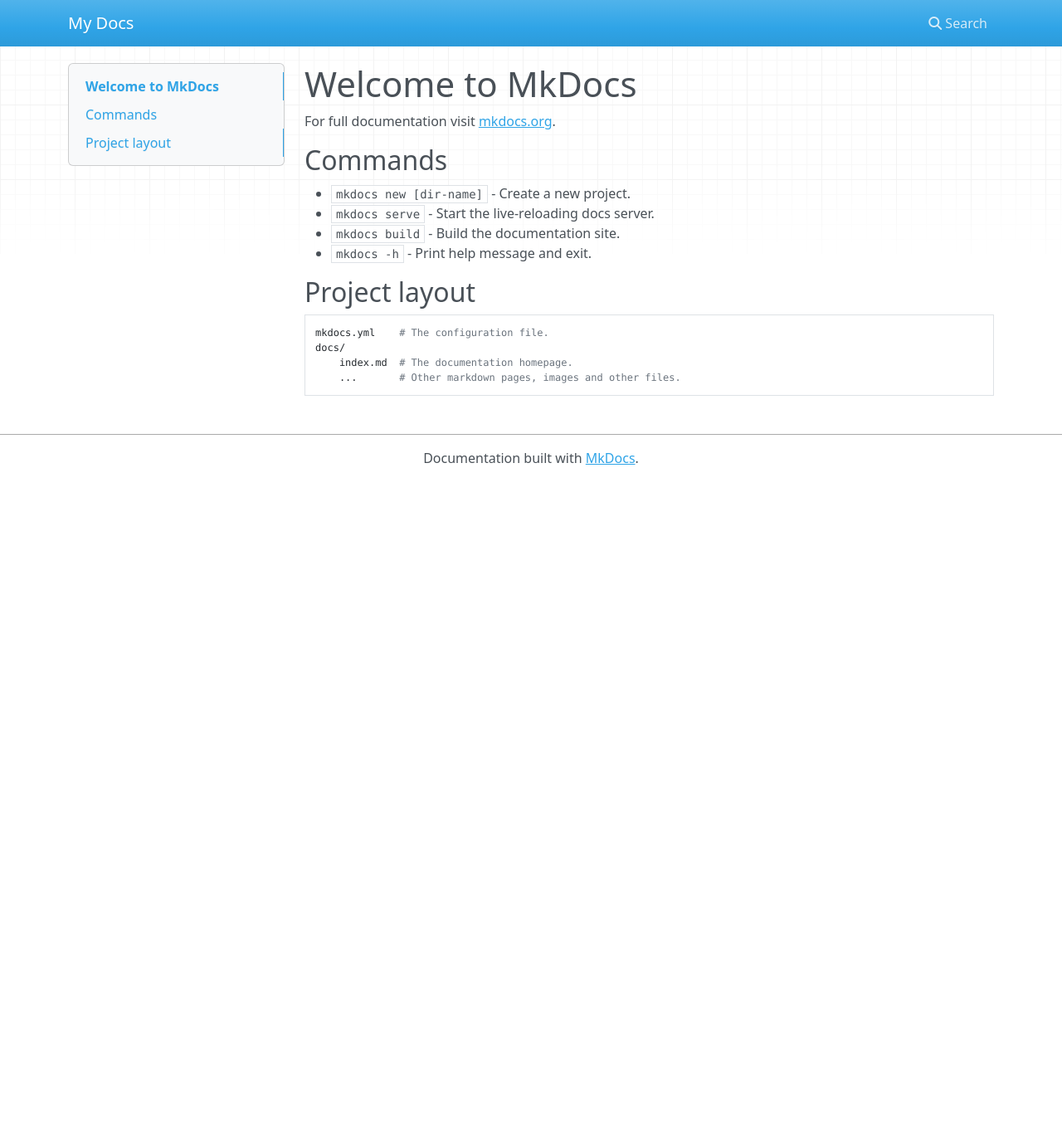
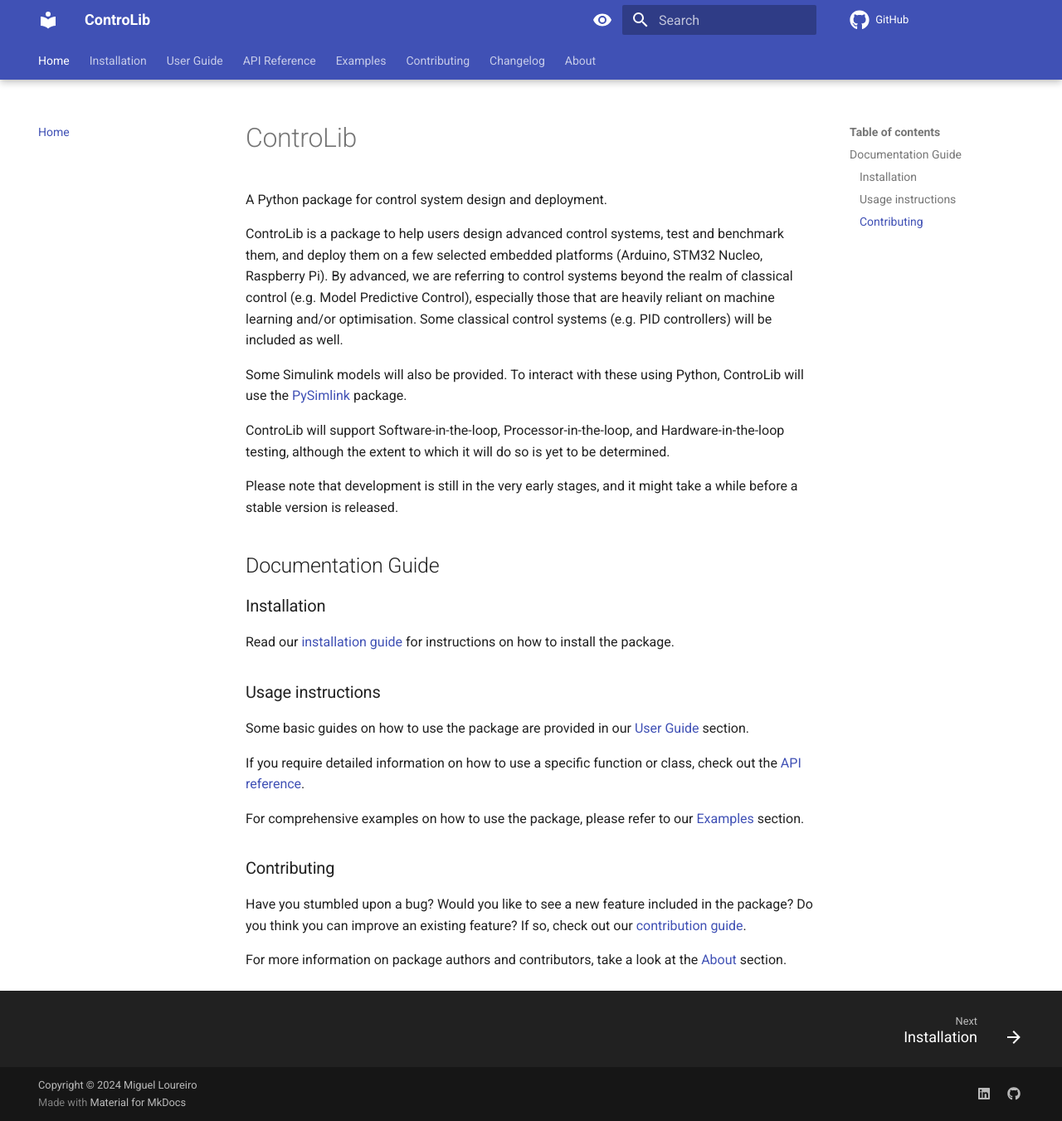
Before and after one commit to MiguelLoureiro98/controlib, an MkDocs documentation site: the page built from docs/index.md, in a window 1280 px wide and 1351 px high. Shown: the whole window at 83% size. Built offline with MkDocs 1.6.1 and Material for MkDocs 9.7.7, drawn with Linux system fonts in a browser that asks for light colours; nearby versions of some CDN libraries; comment, search, counter and statistics services are not loaded.

Commit message:
docs: Added documentation website structure.

```diff
--- a/docs/index.md
+++ b/docs/index.md
@@ -1,17 +1,31 @@
-# Welcome to MkDocs
+# ControLib
 
-For full documentation visit [mkdocs.org](https://www.mkdocs.org).
+A Python package for control system design and deployment.
 
-## Commands
+ControLib is a package to help users design advanced control systems, test and benchmark them, and deploy them on a few selected embedded platforms (Arduino, STM32 Nucleo, Raspberry Pi). By advanced, we are referring to control systems beyond the realm of classical control (e.g. Model Predictive Control), especially those that are heavily reliant on machine learning and/or optimisation. Some classical control systems (e.g. PID controllers) will be included as well.
 
-* `mkdocs new [dir-name]` - Create a new project.
-* `mkdocs serve` - Start the live-reloading docs server.
-* `mkdocs build` - Build the documentation site.
-* `mkdocs -h` - Print help message and exit.
+Some Simulink models will also be provided. To interact with these using Python, ControLib will use the [PySimlink](https://github.com/lharri73/PySimlink) package.
 
-## Project layout
+ControLib will support Software-in-the-loop, Processor-in-the-loop, and Hardware-in-the-loop testing, although the extent to which it will do so is yet to be determined.
 
-    mkdocs.yml    # The configuration file.
-    docs/
-        index.md  # The documentation homepage.
-        ...       # Other markdown pages, images and other files.
+Please note that development is still in the very early stages, and it might take a while before a stable version is released.
+
+## Documentation Guide
+
+### Installation
+
+Read our [installation guide](installation.md) for instructions on how to install the package.
+
+### Usage instructions
+
+Some basic guides on how to use the package are provided in our [User Guide](user_guide/index.md) section.
+
+If you require detailed information on how to use a specific function or class, check out the [API reference](API_ref/index.md).
+
+For comprehensive examples on how to use the package, please refer to our [Examples](examples/index.md) section.
+
+### Contributing
+
+Have you stumbled upon a bug? Would you like to see a new feature included in the package? Do you think you can improve an existing feature? If so, check out our [contribution guide](contributing.md).
+
+For more information on package authors and contributors, take a look at the [About](about.md) section.
--- /dev/null
+++ b/docs/javascripts/mathjax.js
@@ -0,0 +1,19 @@
+window.MathJax = {
+    tex: {
+      inlineMath: [["\\(", "\\)"]],
+      displayMath: [["\\[", "\\]"]],
+      processEscapes: true,
+      processEnvironments: true
+    },
+    options: {
+      ignoreHtmlClass: ".*|",
+      processHtmlClass: "arithmatex"
+    }
+  };
+
+  document$.subscribe(() => {
+    MathJax.startup.output.clearCache()
+    MathJax.typesetClear()
+    MathJax.texReset()
+    MathJax.typesetPromise()
+  })
--- a/mkdocs.yml
+++ b/mkdocs.yml
@@ -1 +1,93 @@
-site_name: My Docs
+site_name: ControLib
+
+site_url: https://miguelloureiro98.github.io/controlib/
+
+repo_url: https://github.com/MiguelLoureiro98/controlib
+
+theme:
+  icon:
+    repo: fontawesome/brands/github
+
+  name: material
+  language: en
+
+  features:
+    - navigation.tabs
+    - navigation.tabs.sticky
+    - navigation.sections
+    - navigation.path
+    - navigation.indexes
+    - navigation.top
+    - navigation.footer
+    - search.suggest
+    - search.share
+    - content.code.copy
+
+  palette:
+    - media: "(prefers-color-scheme: light)"
+      scheme: default
+      toggle:
+        icon: material/eye
+        name: Switch to dark mode
+      primary: indigo
+      accent: blue
+    - media: "(prefers-color-scheme: dark)"
+      scheme: slate
+      toggle:
+        icon: material/eye-outline
+        name: Switch to light mode
+      primary: indigo
+      accent: cyan
+
+extra:
+  social:
+    - icon: fontawesome/brands/linkedin
+      link: https://www.linkedin.com/in/miguel-santos-loureiro/
+      name: Miguel Loureiro's LinkedIn page
+    - icon: fontawesome/brands/github
+      link: https://github.com/MiguelLoureiro98
+      name: Miguel Loureiro's GitHub page
+
+copyright: Copyright &copy; 2024 Miguel Loureiro
+
+plugins:
+  - search
+  - mkdocstrings:
+      handlers:
+        python:
+          options:
+            docstring_style: numpy
+            show_submodules: true
+            docstring_options:
+              ignore_init_summary: true
+            merge_init_into_class: true
+
+markdown_extensions:
+  - pymdownx.arithmatex:
+      generic: true
+  - attr_list
+  - md_in_html
+  - pymdownx.highlight:
+      anchor_linenums: true
+      line_spans: __span
+      pygments_lang_class: true
+  - pymdownx.inlinehilite
+  - pymdownx.snippets
+  - pymdownx.superfences
+
+extra_javascript:
+  - javascripts/mathjax.js
+  - https://unpkg.com/mathjax@3/es5/tex-mml-chtml.js
+
+nav:
+  - Home: index.md
+  - Installation: installation.md
+  - User Guide:
+    - user_guide/index.md
+  - API Reference:
+    - API_ref/index.md
+  - Examples:
+    - examples/index.md
+  - Contributing: contributing.md
+  - Changelog: changelog.md
+  - About: about.md
```
Also changed, not shown: README.md (+3 -11 lines), docs/API_ref/index.md (added, +9 -0 lines), docs/about.md (added, +3 -0 lines), docs/changelog.md (added, +7 -0 lines), docs/contributing.md (added, +3 -0 lines), docs/examples/index.md (added, +3 -0 lines), docs/installation.md (added, +24 -0 lines), docs/user_guide/index.md (added, +5 -0 lines).
